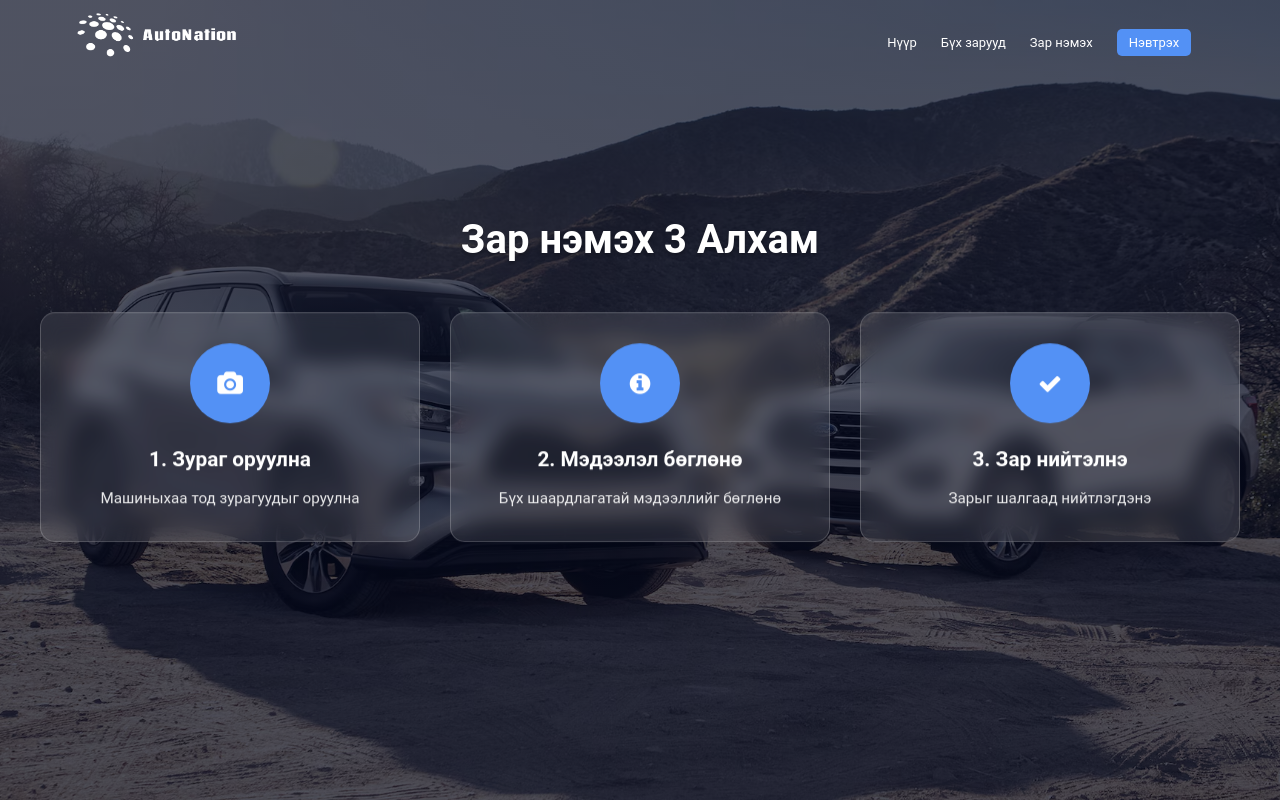
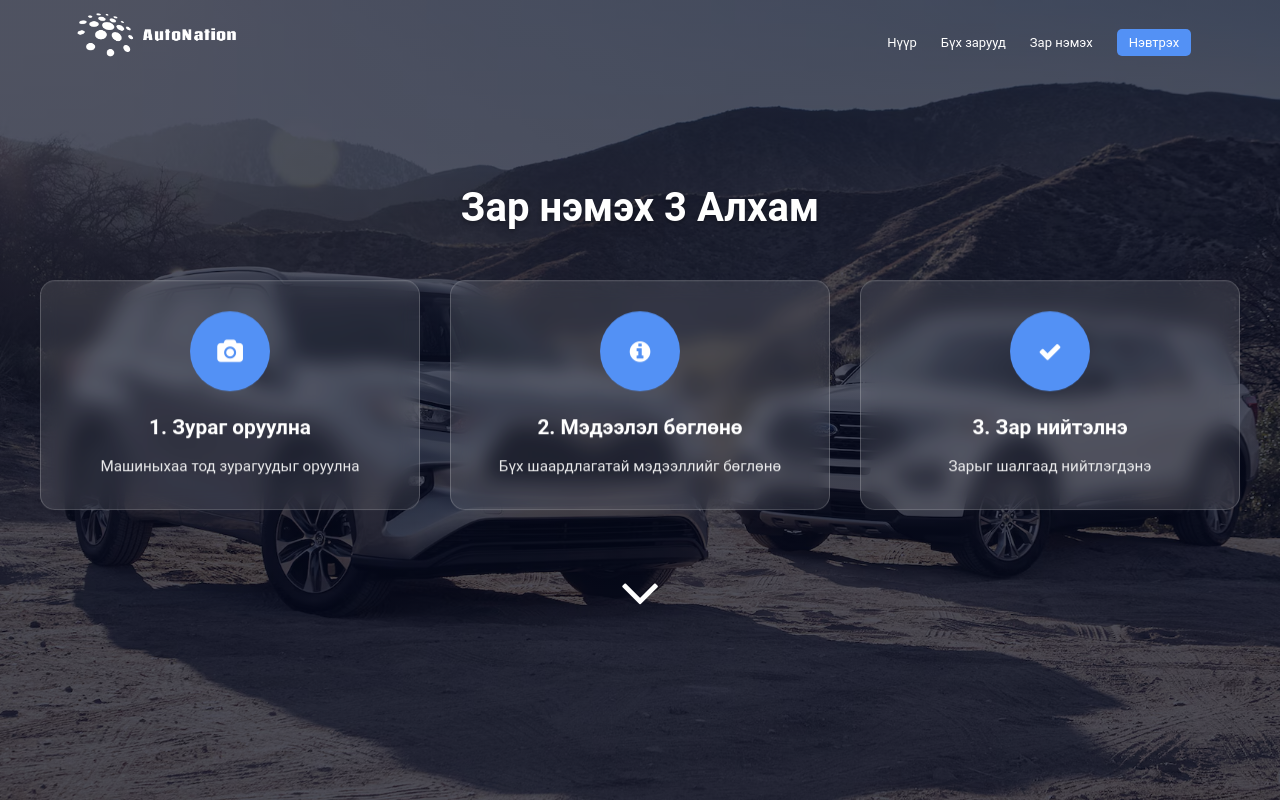
Before and after one commit to tuguldur0525/auto_nationv.2-next, a Next.js app: page /sell in a window 1280 px wide. Shown: the top 802 px of the page. Built offline with nearby package versions, Linux system fonts and the light colour scheme.

Commit message:
sell custom

```diff
--- a/pages/sell.js
+++ b/pages/sell.js
@@ -208,6 +208,7 @@ export default function SellPage() {
                 <p>Зарыг шалгаад нийтлэгдэнэ</p>
               </div>
             </div>
+            <i class="fa fa-angle-down fa-4x" aria-hidden="true"></i>
           </div>
         </div>
       </div>
--- a/public/sell.css
+++ b/public/sell.css
@@ -252,6 +252,9 @@ textarea:focus {
     text-align: center;
     color: var(--white);
 }
+.guide-container i {
+    font-size: fa-5x;
+}
 
 .guide-container h2 {
     font-size: 2.5rem;
```
Also changed, not shown: 1 other file (tests, documents, lock files or other folders).
